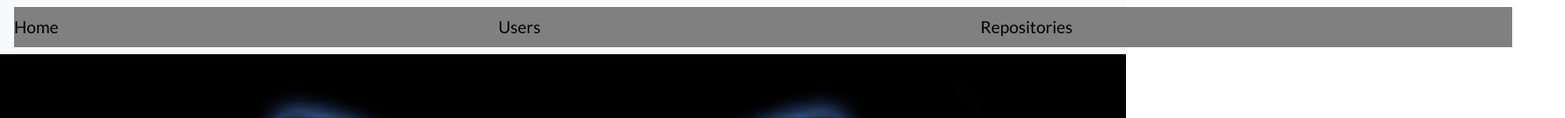
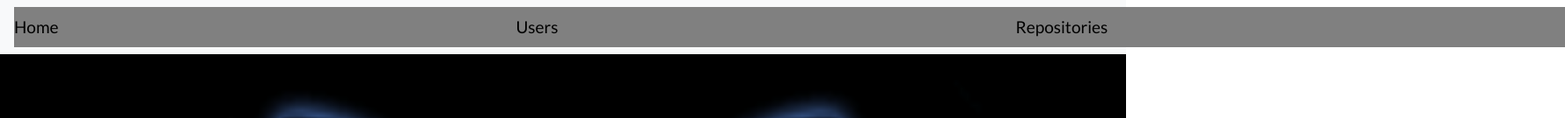
Before and after one commit to EmmanuelWanzala/Angularproject, an Angular app: page / in a window 1280 px wide. Shown: the top 135 px of the page at 88% size, 1779 px wide, since content can reach past the window. Built offline with nearby package versions, Linux system fonts and the light colour scheme.

Commit message:
add styling

```diff
--- a/src/app/app.component.css
+++ b/src/app/app.component.css
@@ -47,7 +47,7 @@ a {
 .nav-item .nav-link{
   color:black;
   background-color:grey;
-  padding-right: 500px;
+  padding-right: 520px;
   padding-left: 0px;
 }
 a:hover,
```
